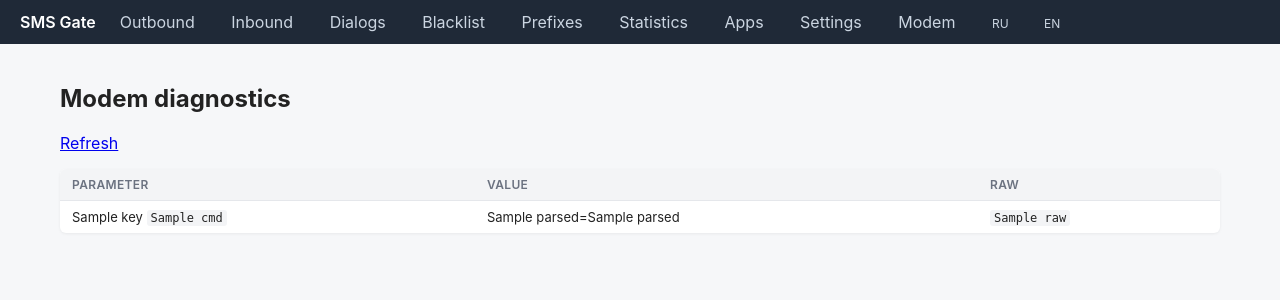
After one commit to DerAlSem/sms-gate, a Python web app: template app/admin/templates/modem.html in a window 1280 px wide. The commit adds this page. Shown: the top 300 px of the page. Run offline with Jinja, Linux system fonts and the light colour scheme; the template is opened without the code that fills it: most values are stand-ins (such as "Sample title", 1, 10 or a date in 2020).

Commit message:
feat(admin): modem diagnostics page + JSON endpoint

```diff
--- a/app/admin/templates/base.html
+++ b/app/admin/templates/base.html
@@ -69,6 +69,7 @@
     <a href="/admin/stats" class="{% if active == 'stats' %}active{% endif %}">{% trans %}Statistics{% endtrans %}</a>
     <a href="/admin/apps" class="{% if active == 'apps' %}active{% endif %}">{% trans %}Apps{% endtrans %}</a>
     <a href="/admin/settings" class="{% if active == 'settings' %}active{% endif %}">{% trans %}Settings{% endtrans %}</a>
+    <a href="/admin/modem" class="{% if active == 'modem' %}active{% endif %}">{% trans %}Modem{% endtrans %}</a>
     <span style="margin-left:auto;font-size:12px;">
       <a href="/admin/lang/ru" class="{% if current_locale == 'ru' %}active{% endif %}">RU</a>
       <a href="/admin/lang/en" class="{% if current_locale == 'en' %}active{% endif %}">EN</a>
--- /dev/null
+++ b/app/admin/templates/modem.html
@@ -0,0 +1,28 @@
+{% extends "base.html" %}
+{% block content %}
+<h2>{% trans %}Modem diagnostics{% endtrans %}</h2>
+<p><a href="/admin/modem">{% trans %}Refresh{% endtrans %}</a></p>
+<table>
+  <thead>
+    <tr>
+      <th>{% trans %}Parameter{% endtrans %}</th>
+      <th>{% trans %}Value{% endtrans %}</th>
+      <th>{% trans %}Raw{% endtrans %}</th>
+    </tr>
+  </thead>
+  <tbody>
+    {% for item in diag %}
+    <tr>
+      <td>{{ item.key }} <code>{{ item.cmd }}</code></td>
+      <td>
+        {% if item.error %}<span class="err">{{ item.error }}</span>
+        {% elif item.parsed %}
+          {% for k, v in item.parsed.items() %}{{ k }}={{ v }} {% endfor %}
+        {% else %}—{% endif %}
+      </td>
+      <td><code>{{ item.raw or "" }}</code></td>
+    </tr>
+    {% endfor %}
+  </tbody>
+</table>
+{% endblock %}
```
Also changed, not shown: app/admin/router.py (+12 -1 lines), tests/test_admin_modem.py (added, +53 -0 lines), app/admin/translations/ru/LC_MESSAGES/messages.po.
